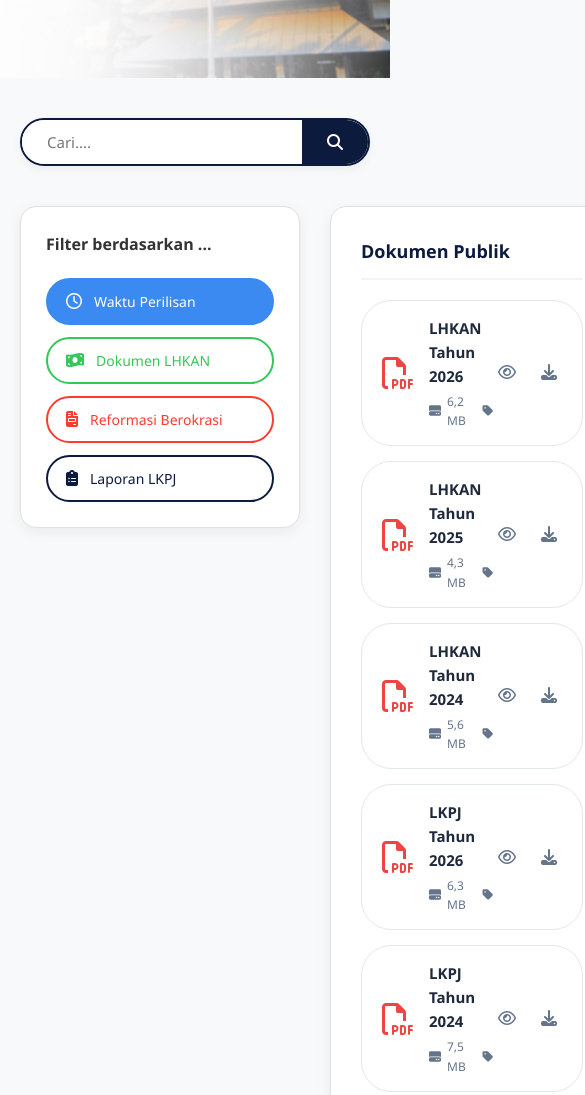
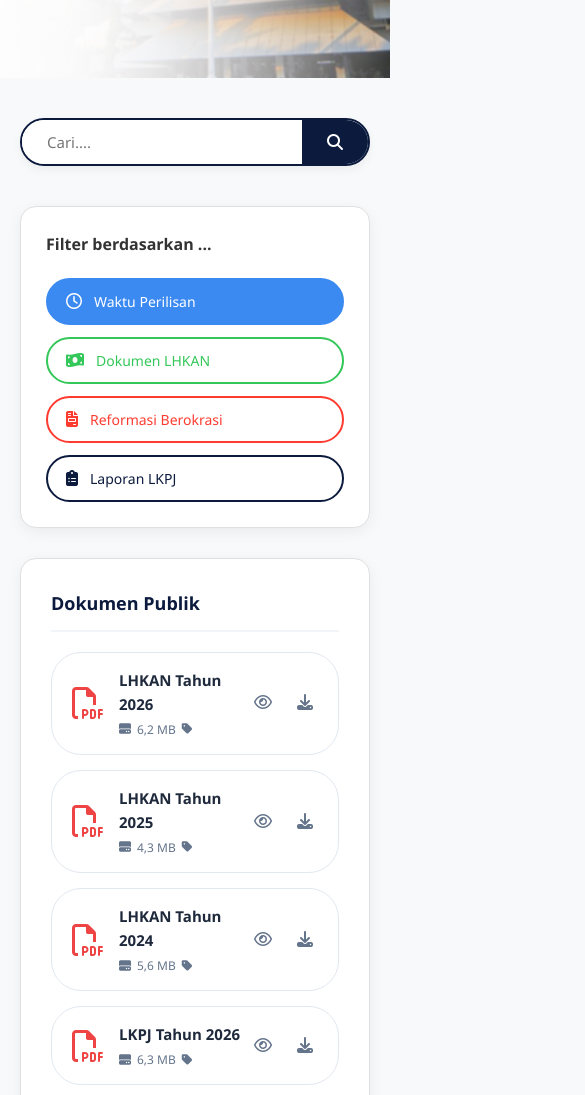
Before and after one commit to daniarayya/re-design, a plain HTML site: page dokumen-regulasi.html in a window 390 px wide. Shown: the part 398-1493 px from the top of the page, 585 px wide, since content can reach past the window. Drawn offline with Linux system fonts and the light colour scheme.

Commit message:
Fix the responsive issues where the document box for the.. well, document doesnt autoatically fit avaliable empty space

```diff
--- a/dokumen-regulasi.css
+++ b/dokumen-regulasi.css
@@ -177,7 +177,6 @@ header { /*NAVBAR STYLE (Universal)*/
 }
 
 .container-dokumen { /* MAIN CONTENT: DOKUMEN & REGULASI */
-    max-width: 1200px;
     margin: 40px auto;
     padding: 0 20px;
 }
@@ -341,6 +340,7 @@ header { /*NAVBAR STYLE (Universal)*/
 
 .dokumen-main-content { /* ---  Document List --- */
     flex: 1;
+    width: 100%;
 }
 
 .dokumen-box {
@@ -567,4 +567,21 @@ footer { /*FOOTER STYLES (Universal)*/
     .footer-title {
         font-size: 13px;
     }
+    .dokumen-layout {
+        flex-direction: column; /* Mengubah susunan jadi atas-bawah (filter di atas, list dokumen di bawah) */
+    }
+
+    .filter-sidebar {
+        flex: unset;
+        width: 100%; /* Membuat kotak filter melebar penuh ke samping */
+    }
+
+    .filter-buttons {
+        flex-direction: row; /* Mengubah tombol filter di dalam sidebar menjadi horizontal/menyamping */
+        flex-wrap: wrap;     /* Agar tombol otomatis turun ke baris baru jika layar HP terlalu kecil */
+    }
+
+    .filter-btn {
+        flex: 1 1 200px;     /* Membagi rata ukuran tombol secara horizontal */
+    }
 }
```
